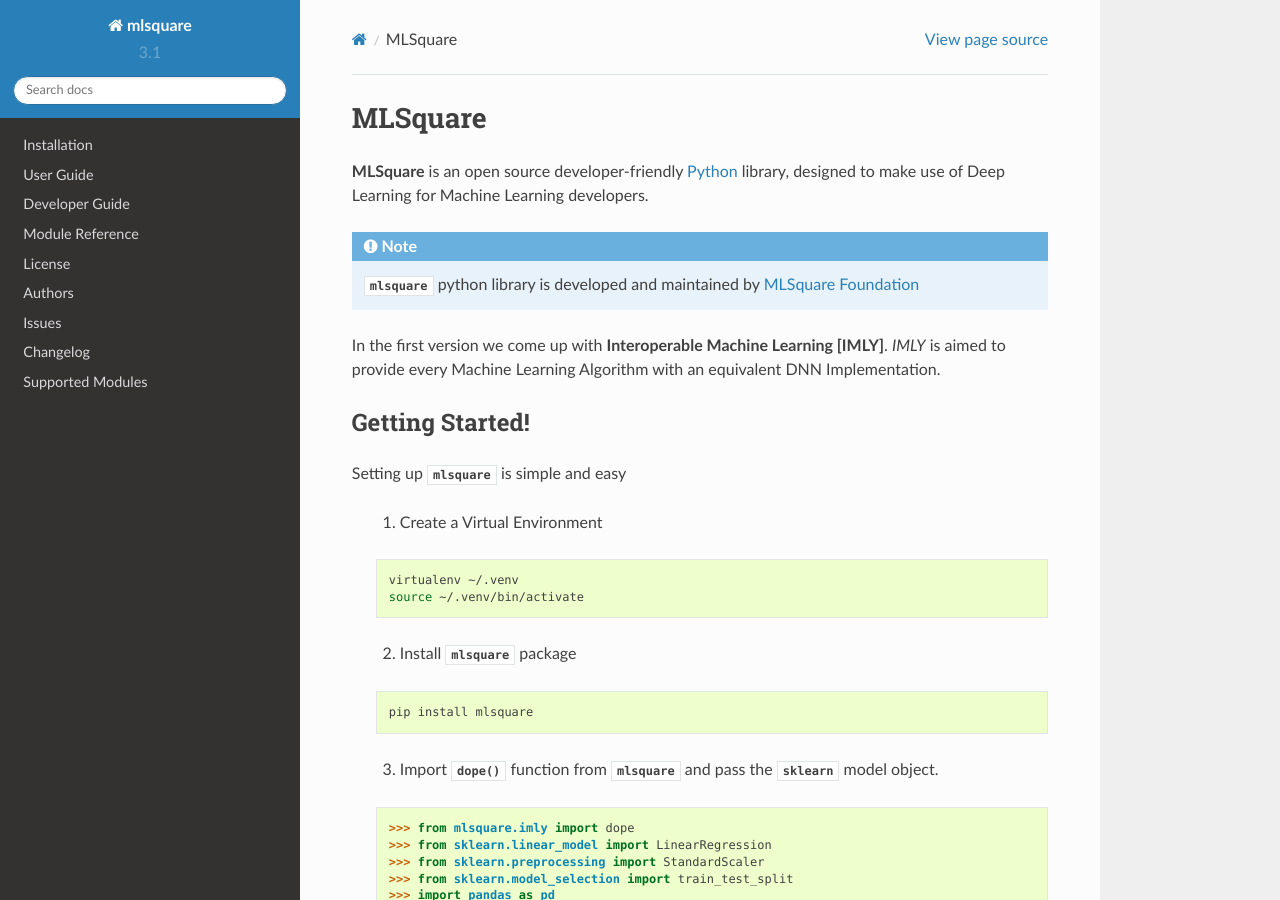
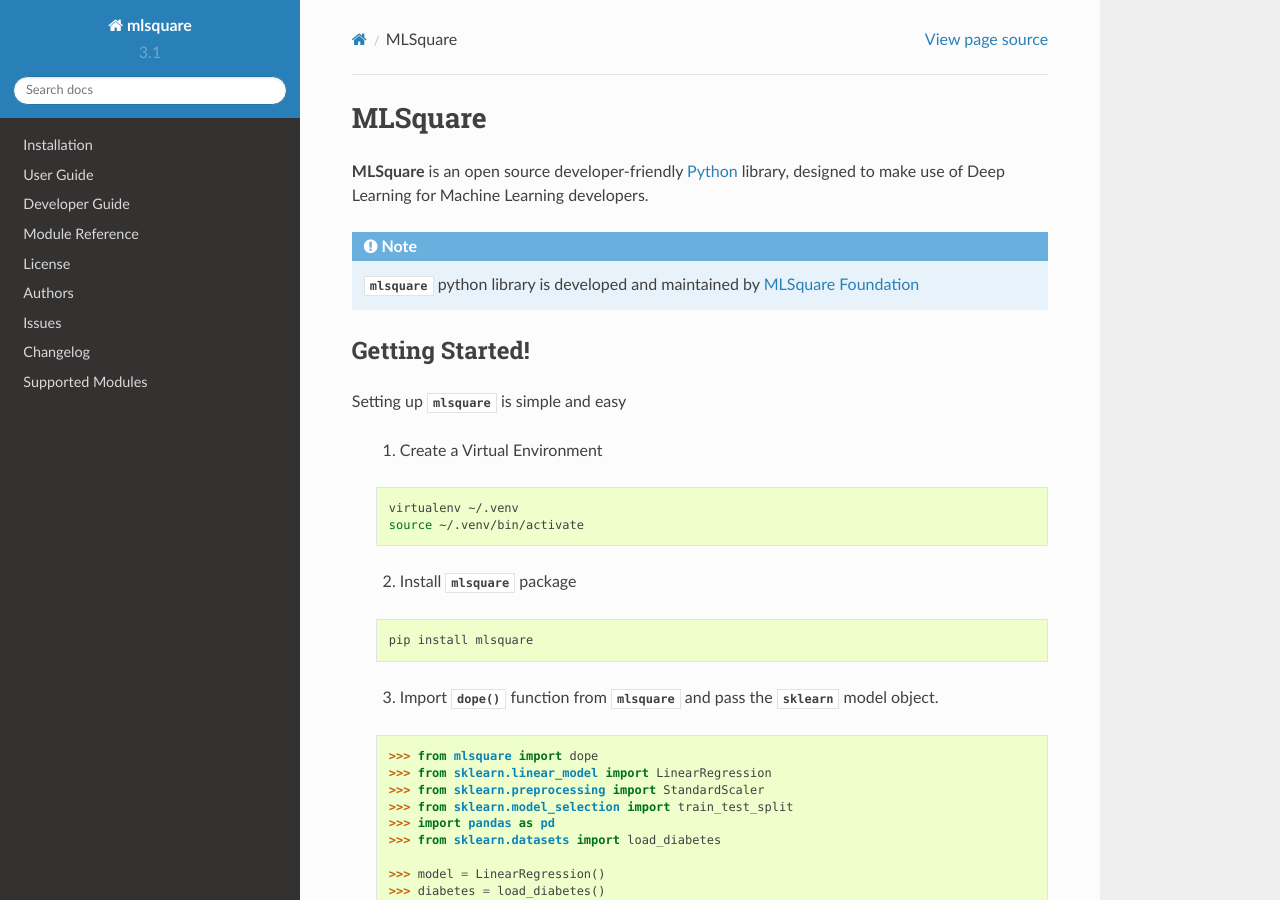
Before and after one commit to mlsquare/mlsquare, a Sphinx documentation site: the page built from docs/index.rst, in a window 1280 px wide and 900 px high. Built offline with Sphinx 7.4.7 and the Read the Docs theme 2.0.0, drawn with Linux system fonts in a browser that asks for light colours.

Commit message:
Minor changes in readme

```diff
--- a/README.rst
+++ b/README.rst
@@ -40,7 +40,7 @@
 
     .. code-block:: python
 
-        >>> from mlsquare.imly import dope
+        >>> from mlsquare import dope
         >>> from sklearn.linear_model import LinearRegression
         >>> from sklearn.preprocessing import StandardScaler
         >>> from sklearn.model_selection import train_test_split
--- a/docs/index.rst
+++ b/docs/index.rst
@@ -20,7 +20,6 @@
 
     __ http://mlsquare.org
 
-In the first version we come up with **Interoperable Machine Learning [IMLY]**. `IMLY` is aimed to provide every Machine Learning Algorithm with an equivalent DNN Implementation.
 
 Getting Started!
 ================
@@ -44,7 +43,7 @@
 
     .. code-block:: python
 
-        >>> from mlsquare.imly import dope
+        >>> from mlsquare import dope
         >>> from sklearn.linear_model import LinearRegression
         >>> from sklearn.preprocessing import StandardScaler
         >>> from sklearn.model_selection import train_test_split
```
